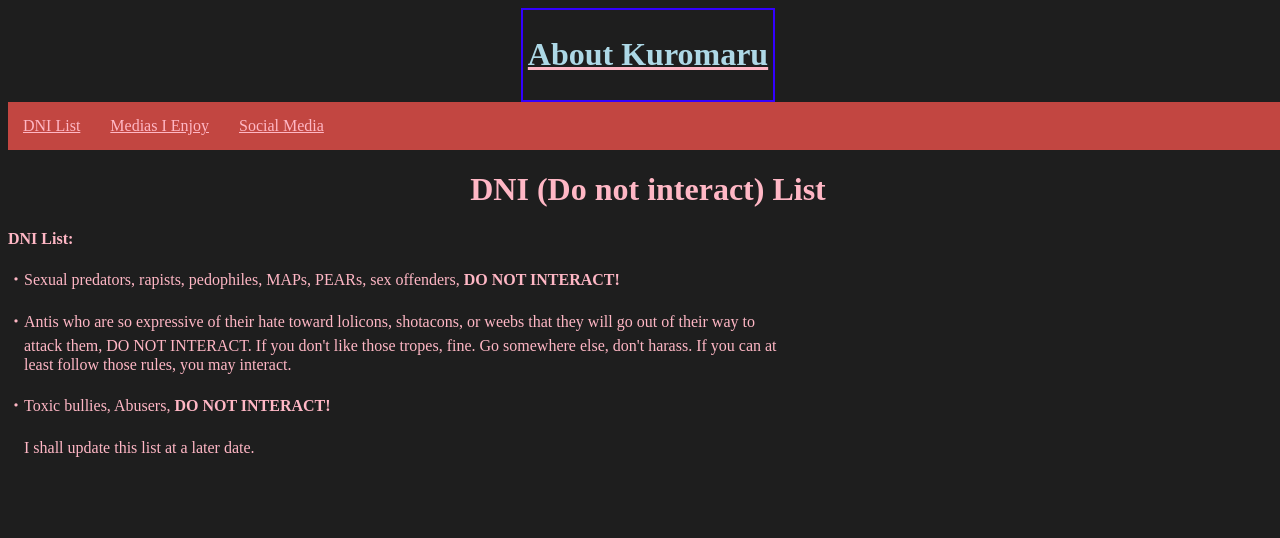
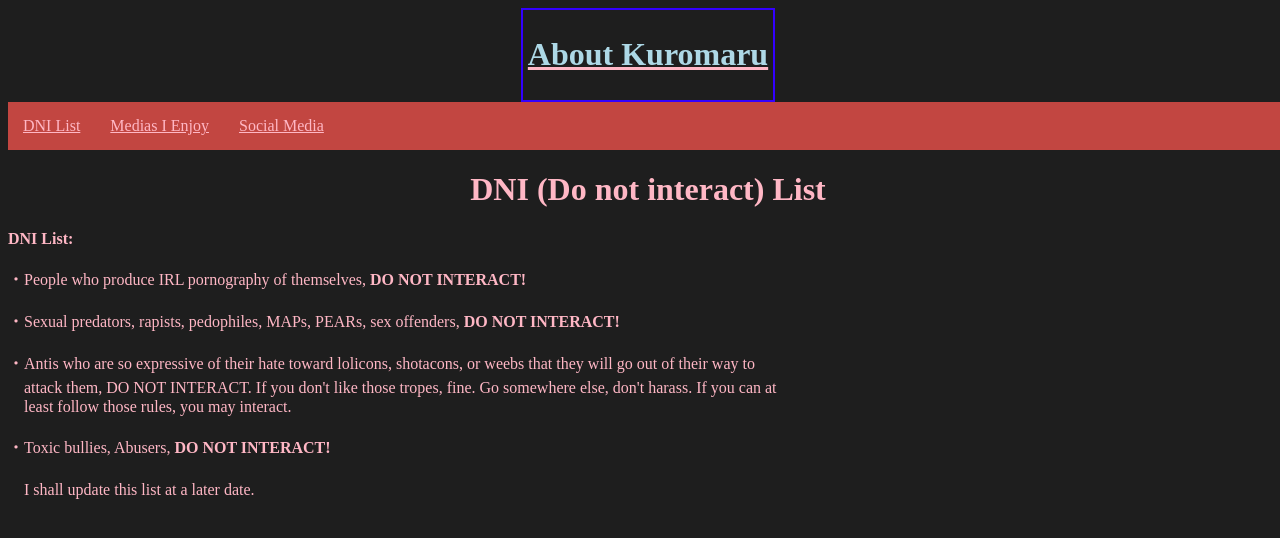
Before and after one commit to Kuromaru-san/Kuromaru-san.github.io, a plain HTML site: page dni.html in a window 1280 px wide. Drawn offline with Linux system fonts and the light colour scheme.

Commit message:
Update dni.html

```diff
--- a/dni.html
+++ b/dni.html
@@ -34,6 +34,7 @@
     <p>
         <b>DNI List:</b><br><br>
 
+        ・People who produce IRL pornography of themselves, <b>DO NOT INTERACT!</b><br><br>
 
         ・Sexual predators, rapists, pedophiles, MAPs, PEARs, sex offenders, <b>DO NOT INTERACT!</b><br><br>
 
```
